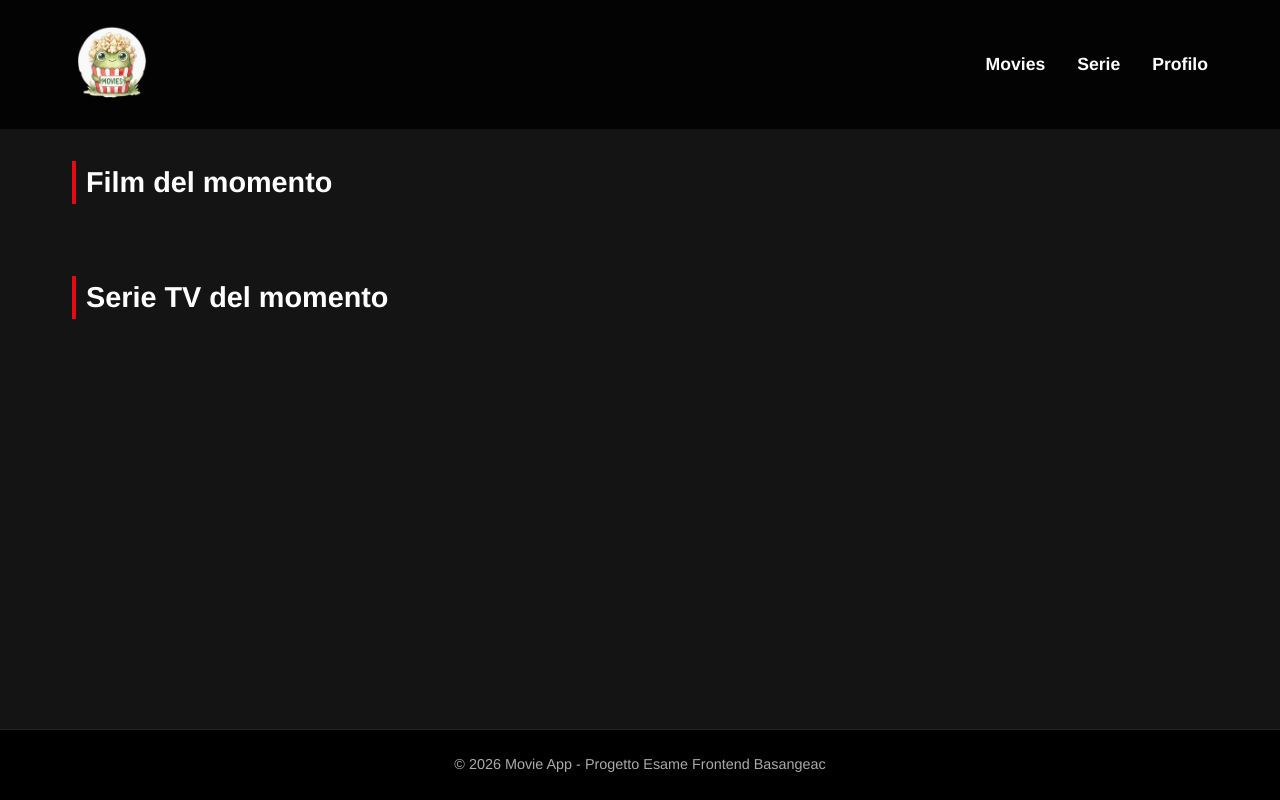
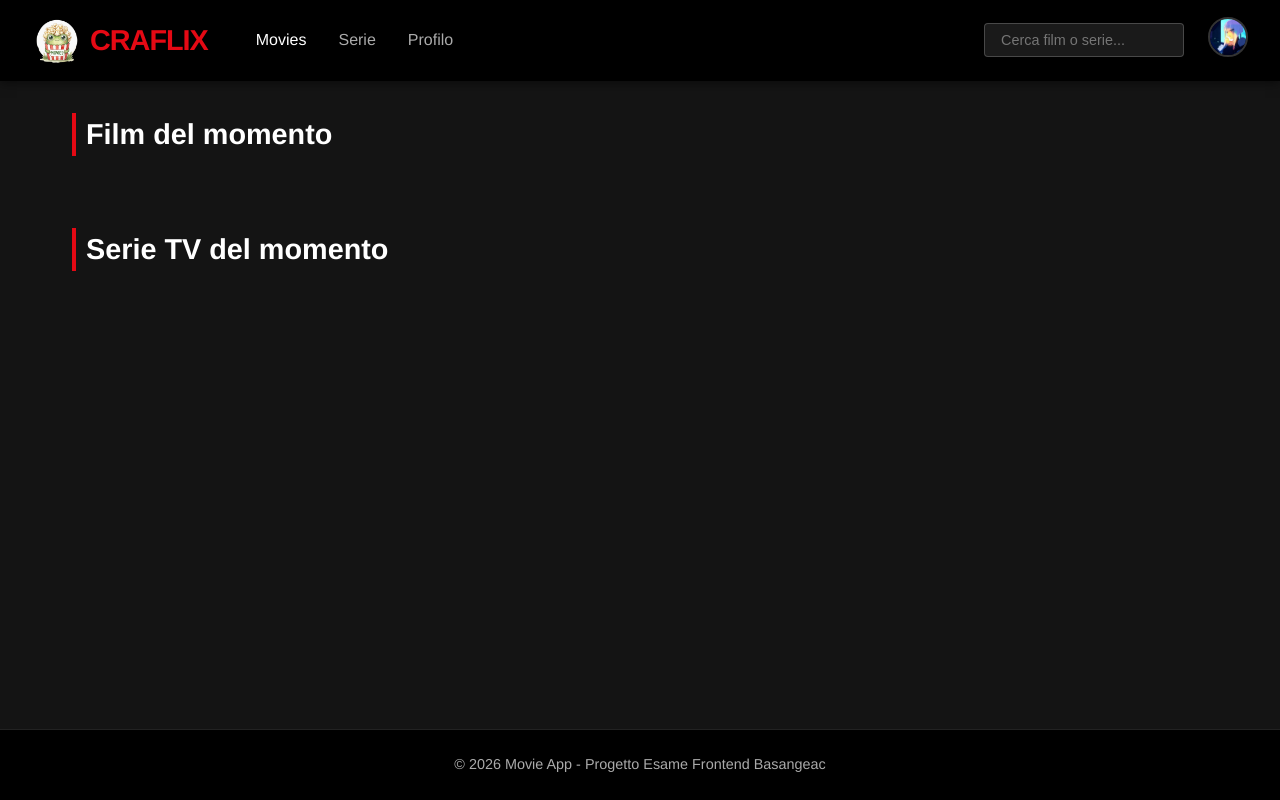
Before and after one commit to basangeacAnna/movieapp-basangeac, a website: page progetto/index.html in a window 1280 px wide. Drawn offline with Linux system fonts and the light colour scheme; no server answers.

Commit message:
modifiche di stile del css e html

```diff
--- a/progetto/css/style.css
+++ b/progetto/css/style.css
@@ -23,7 +23,8 @@ body {
 }
 
 header {
-    background-color: rgba(0, 0, 0, 0.85);
+    background-color: #000000;
+    box-shadow: 0 2px 10px rgba(0, 0, 0, 0.5);
     position: sticky;
     top: 0;
     z-index: 1000;
@@ -33,38 +34,93 @@ header {
     display: flex;
     justify-content: space-between;
     align-items: center;
-    max-width: 1200px;
+    max-width: 1400px;
     margin: 0 auto;
-    padding: 1rem 2rem;
+    padding: 0.8rem 2rem;
+}
+
+.brand-container {
+    display: flex;
+    align-items: center;
+}
+
+.logo-link {
+    display: flex;
+    align-items: center;
+    text-decoration: none;
+    gap: 0.5rem;
 }
 
 #logo {
     object-fit: contain;
-    transition: transform 0.3s ease;
 }
 
-#logo:hover {
-    transform: scale(1.05);
+.brand-name {
+    color: var(--accent-color);
+    font-size: 1.8rem;
+    font-weight: 800;
+    text-transform: uppercase;
+    letter-spacing: -1px;
 }
 
 .nav-links {
     display: flex;
     list-style: none;
     gap: 2rem;
+    margin-right: auto;
+    margin-left: 3rem;
 }
 
 .nav-links a {
-    color: var(--text-color);
+    color: var(--text-muted);
     text-decoration: none;
-    font-weight: bold;
-    font-size: 1.1rem;
+    font-weight: 500;
+    font-size: 1rem;
     transition: color 0.3s ease;
 }
 
-.nav-links a:hover {
-    color: var(--accent-color);
+.nav-links a:hover, .nav-links a.active {
+    color: var(--text-color);
 }
 
+.header-right {
+    display: flex;
+    align-items: center;
+    gap: 1.5rem;
+}
+
+.search-box input {
+    background-color: rgba(255, 255, 255, 0.1);
+    border: 1px solid rgba(255, 255, 255, 0.2);
+    color: #ffffff;
+    padding: 0.5rem 1rem;
+    border-radius: 4px;
+    font-size: 0.9rem;
+    outline: none;
+    transition: all 0.3s ease;
+    width: 200px;
+}
+
+.search-box input:focus {
+    background-color: rgba(0, 0, 0, 0.8);
+    border-color: var(--accent-color);
+    width: 250px;
+}
+
+.user-avatar {
+    width: 40px;
+    aspect-ratio: 1 / 1;
+    border-radius: 50%;
+    object-fit: cover;
+    border: 2px solid rgba(255, 255, 255, 0.2);
+    transition: transform 0.2s ease, border-color 0.2s ease;
+}
+
+
+.avatar-link:hover .user-avatar {
+    transform: scale(1.05);
+    border-color: #ffffff;
+}
 main {
     flex: 1;
     max-width: 1200px;
@@ -100,40 +156,58 @@ footer {
 }
 
 .movie-card {
-    background-color: var(--card-bg);
-    border-radius: 8px;
+    background-color: transparent;
+    border-radius: 6px;
     overflow: hidden;
-    transition: transform 0.3s ease;
+    transition: transform 0.4s cubic-bezier(0.16, 1, 0.3, 1), box-shadow 0.4s ease;
     display: flex;
     flex-direction: column;
+    position: relative;
 }
 
 .movie-card:hover {
-    transform: scale(1.05); /* Effetto zoom stile Netflix al passaggio del mouse */
+    transform: scale(1.08);
     cursor: pointer;
+    z-index: 10;
+    box-shadow: 0 10px 25px rgba(0, 0, 0, 0.8), 0 4px 12px rgba(229, 9, 20, 0.2);
 }
 
 .card-img {
     width: 100%;
     height: auto;
     object-fit: cover;
+    border-radius: 4px;
+    transition: filter 0.3s ease;
+}
+
+.movie-card:hover .card-img {
+    filter: brightness(1.1);
 }
 
 .card-info {
-    padding: 1rem;
+    padding: 0.8rem 0.2rem;
     display: flex;
     flex-direction: column;
-    gap: 0.5rem;
+    gap: 0.3rem;
 }
 
 .card-info h3 {
-    font-size: 1rem;
+    font-size: 0.95rem;
+    font-weight: 600;
+    color: #ffffff;
     white-space: nowrap;
     overflow: hidden;
-    text-overflow: ellipsis; /* Se il titolo è troppo lungo, mette i tre puntini (...) */
+    text-overflow: ellipsis;
+    letter-spacing: 0.2px;
 }
 
 .card-year {
-    color: var(--text-muted);
-    font-size: 0.85rem;
+    color: #e50914;
+    font-size: 0.8rem;
+    font-weight: bold;
+    display: inline-block;
+    background-color: rgba(229, 9, 20, 0.1);
+    padding: 2px 6px;
+    border-radius: 4px;
+    width: fit-content;
 }
--- a/progetto/index.html
+++ b/progetto/index.html
@@ -10,16 +10,27 @@
 
     <header>
     <nav class="navbar">
-            <div class="logo-container">
-                <a href="index.html">
-                    <img src="src/logoMovie.png" id="logo" alt="Logo " width="80" height="90">
+        <div class="brand-container">
+            <a href="index.html" class="logo-link">
+                <img src="src/logoMovie.png" id="logo" alt="Logo Movies" width="50" height="55">
+                <span class="brand-name">CrafliX</span>
             </a>
         </div>
+
         <ul class="nav-links">
-                <li><a href="movies.html">Movies</a></li>
+            <li><a href="movies.html" class="active">Movies</a></li>
             <li><a href="series.html">Serie</a></li>
             <li><a href="profile.html">Profilo</a></li>
         </ul>
+
+        <div class="header-right">
+            <div class="search-box">
+                <input type="text" placeholder="Cerca film o serie...">
+            </div>
+            <a href="profile.html" class="avatar-link">
+                <img src="src/profiloPhoto.jpg" alt="Profilo" class="user-avatar">
+            </a>
+        </div>
     </nav>
 </header>
 
```
Also changed, not shown: progetto/src/profiloPhoto.jpg (added). Lines whose indentation alone changed are shown as unchanged.
